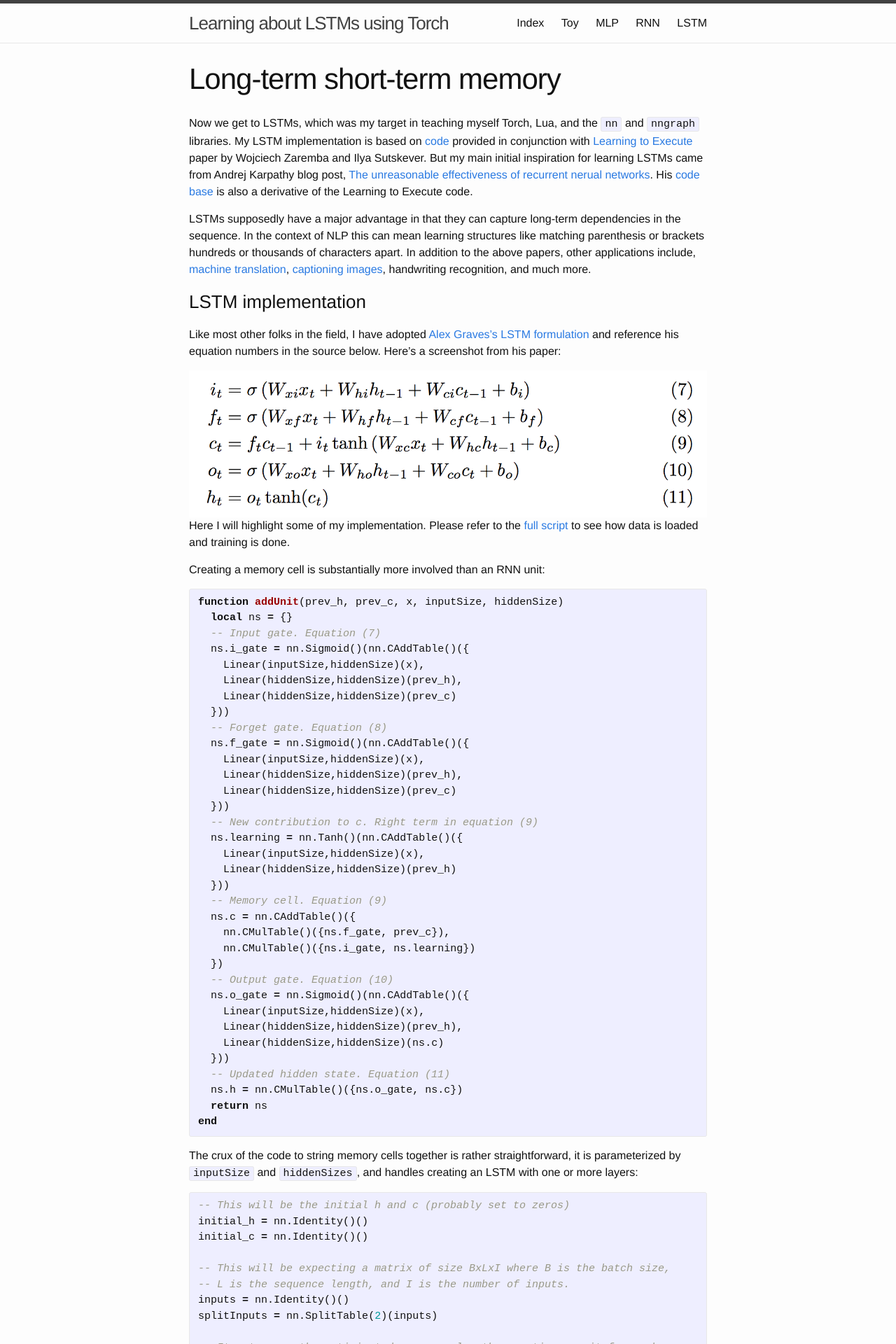
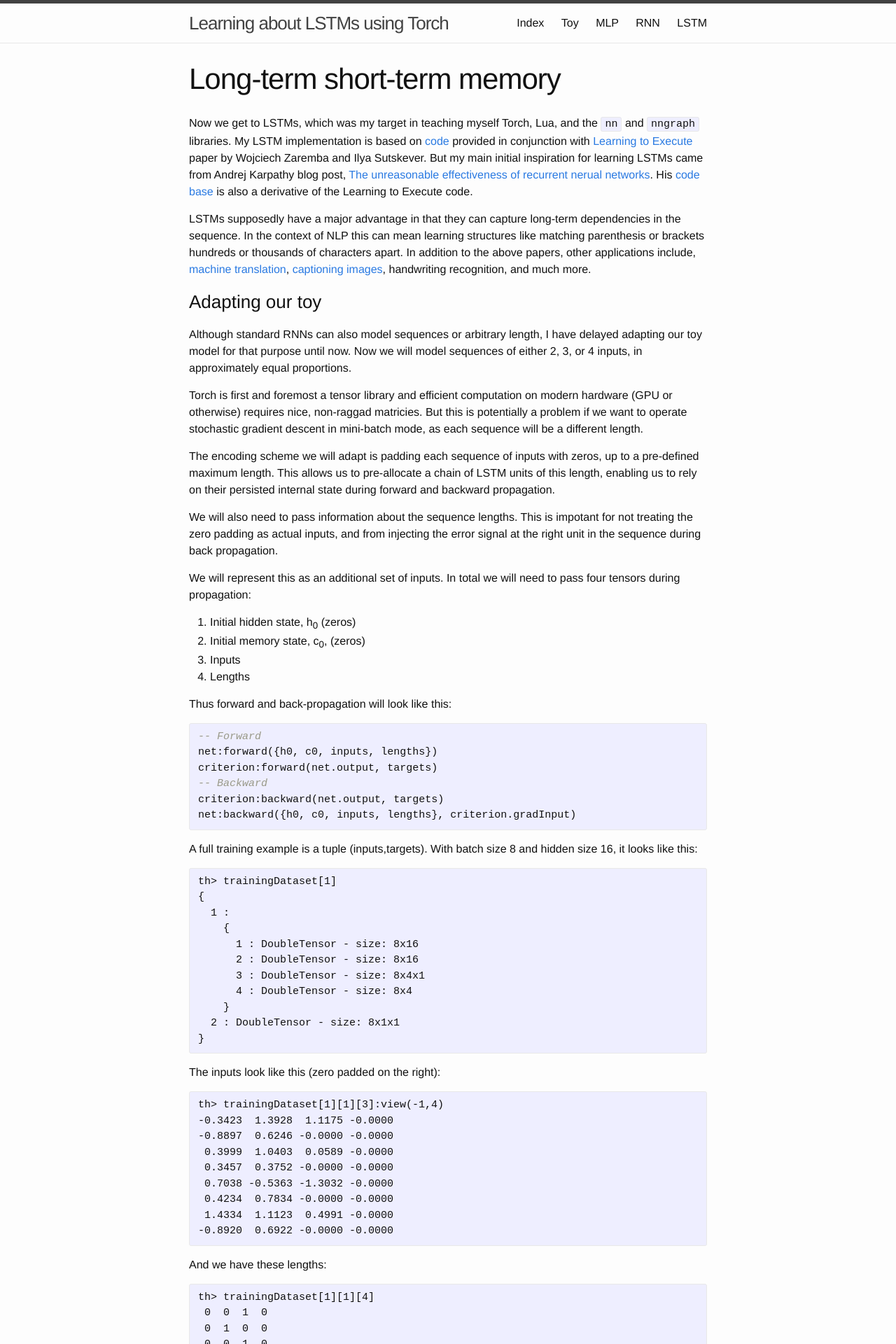
Before and after one commit to kbullaughey/lstm-play, a Jekyll site: the page built from 03-lstm.md, in a window 1280 px wide. Shown: the top 1920 px of the page at 70% size. Built offline with Jekyll 4.4.1, drawn with Linux system fonts in a browser that asks for light colours; some of the changed text lies outside the part shown.

```diff
--- a/03-lstm.md
+++ b/03-lstm.md
@@ -11,6 +11,100 @@ But my main initial inspiration for learning LSTMs came from Andrej Karpathy blo
 
 LSTMs supposedly have a major advantage in that they can capture long-term dependencies in the sequence. In the context of NLP this can mean learning structures like matching parenthesis or brackets hundreds or thousands of characters apart. In addition to the above papers, other applications include, [machine translation](http://papers.nips.cc/paper/5346-sequence-to-sequence-learning-with-neural-networks.pdf), [captioning images](http://arxiv.org/pdf/1411.4555v2.pdf), handwriting recognition, and much more.
 
+### Adapting our toy
+
+Although standard RNNs can also model sequences or arbitrary length, I have delayed adapting our toy model for that purpose until now. Now we will model sequences of either 2, 3, or 4 inputs, in approximately equal proportions.
+
+Torch is first and foremost a tensor library and efficient computation on modern hardware (GPU or otherwise) requires nice, non-raggad matricies. But this is potentially a problem if we want to operate stochastic gradient descent in mini-batch mode, as each sequence will be a different length.
+
+The encoding scheme we will adapt is padding each sequence of inputs with zeros, up to a pre-defined maximum length. This allows us to pre-allocate a chain of LSTM units of this length, enabling us to rely on their persisted internal state during forward and backward propagation.
+
+We will also need to pass information about the sequence lengths. This is impotant for not treating the zero padding as actual inputs, and from injecting the error signal at the right unit in the sequence during back propagation.
+
+We will represent this as an additional set of inputs. In total we will need to pass four tensors during propagation:
+
+0. Initial hidden state, h<sub>0</sub> (zeros)
+0. Initial memory state, c<sub>0</sub>, (zeros)
+0. Inputs
+0. Lengths
+
+Thus forward and back-propagation will look like this:
+
+{% highlight lua %}
+-- Forward
+net:forward({h0, c0, inputs, lengths})
+criterion:forward(net.output, targets)
+-- Backward
+criterion:backward(net.output, targets)
+net:backward({h0, c0, inputs, lengths}, criterion.gradInput)
+{% endhighlight %}
+
+A full training example is a tuple (inputs,targets). With batch size 8 and hidden size 16, it looks like this:
+<pre>
+th> trainingDataset[1]
+{
+  1 :
+    {
+      1 : DoubleTensor - size: 8x16
+      2 : DoubleTensor - size: 8x16
+      3 : DoubleTensor - size: 8x4x1
+      4 : DoubleTensor - size: 8x4
+    }
+  2 : DoubleTensor - size: 8x1x1
+}
+</pre>
+
+The inputs look like this (zero padded on the right):
+<pre>
+th> trainingDataset[1][1][3]:view(-1,4)
+-0.3423  1.3928  1.1175 -0.0000
+-0.8897  0.6246 -0.0000 -0.0000
+ 0.3999  1.0403  0.0589 -0.0000
+ 0.3457  0.3752 -0.0000 -0.0000
+ 0.7038 -0.5363 -1.3032 -0.0000
+ 0.4234  0.7834 -0.0000 -0.0000
+ 1.4334  1.1123  0.4991 -0.0000
+-0.8920  0.6922 -0.0000 -0.0000
+</pre>
+
+And we have these lengths:
+<pre>
+th> trainingDataset[1][1][4]
+ 0  0  1  0
+ 0  1  0  0
+ 0  0  1  0
+ 0  1  0  0
+ 0  0  1  0
+ 0  1  0  0
+ 0  0  1  0
+ 0  1  0  0
+</pre>
+
+We can then use basic <code>nn</code> components to buil a small graph that will take all the hidden state matrices for all timesteps and extract out just the terminal one for each batch member (lengthIndicators is the one-hot encoding of lengths).
+
+Code Fragment X (referred to below):
+
+{% highlight lua %}
+-- Paste all the hidden matricies together. Each one is BxH and the result
+-- will be BxLxH
+ns.out = nn.JoinTable(2)(ns.hiddenStates)
+
+-- The length indicators have shape BxL and we replicate it along the hidden
+-- dimension, resulting in BxLxH.
+ns.lengthIndicators = nn.Replicate(hiddenSize,3)(ns.lengthIndicators)
+
+-- Output layer
+--
+-- We then use the lengthIndicators matrix to mask the output matrix, leaving only
+-- the terminal vectors for each sequence activated. We can then sum over
+-- the sequence to telescope the matrix, eliminating the L dimension. We
+-- feed this through a linear map to produce the predictions.
+ns.y = Linear(hiddenSize, 1)(nn.Sum(2)(nn.CMulTable()({ns.out, ns.lengthIndicators})))
+{% endhighlight %}
+
+
+While manually implementing this for forward propagation is merely a matter of indexing a matrix to to extract out the terminal hidden state for each batch, manually implementing the back-propagation would require some thought and be more error-prone.
+
 ### LSTM implementation
 
 Like most other folks in the field, I have adopted [Alex Graves's LSTM formulation](http://arxiv.org/pdf/1308.0850v5.pdf) and reference his equation numbers in the source below. Here's a screenshot from his paper:
@@ -19,7 +113,7 @@ Like most other folks in the field, I have adopted [Alex Graves's LSTM formulati
   <img src="{{"/assets/lstm/graves_equations.png" | prepend: site.baseurl }}">
 </div>
 
-Here I will highlight some of my implementation. Please refer to the [full script](https://github.com/kbullaughey/lstm-play/blob/master/toys/lstm/model-1_layer.lua) to see how data is loaded and training is done.
+Here I will highlight some of my implementation. Please refer to the [full script](https://github.com/kbullaughey/lstm-play/blob/master/toys/lstm/model-1_layer-variable.lua) to see how data is loaded and training is done.
 
 Creating a memory cell is substantially more involved than an RNN unit:
 
@@ -60,31 +154,41 @@ function addUnit(prev_h, prev_c, x, inputSize, hiddenSize)
 end
 {% endhighlight %}
 
-The crux of the code to string memory cells together is rather straightforward, it is parameterized by <code>inputSize</code> and <code>hiddenSizes</code>, and handles creating an LSTM with one or more layers:
+The crux of the code to string memory cells together is rather straightforward, it is parameterized by <code>inputSize</code> and <code>hiddenSizes</code>. This version handles creating an LSTM with one layer:
 
 {% highlight lua %}
--- This will be the initial h and c (probably set to zeros)
-initial_h = nn.Identity()()
-initial_c = nn.Identity()()
+-- This will be the initial h (probably set to zeros)
+ns.initial_h = nn.Identity()()
+ns.initial_c = nn.Identity()()
+
+-- The length indicators is a one-hot representation of where each sequence
+-- ends. It is a BxL matrix with exactly one 1 in each row.
+ns.lengthIndicators = nn.Identity()()
 
 -- This will be expecting a matrix of size BxLxI where B is the batch size,
 -- L is the sequence length, and I is the number of inputs.
-inputs = nn.Identity()()
-splitInputs = nn.SplitTable(2)(inputs)
+ns.inputs = nn.Identity()()
+ns.splitInputs = nn.SplitTable(2)(ns.inputs)
+
+-- We Save all the hidden states in this table for use in prediction.
+ns.hiddenStates = {}
 
 -- Iterate over the anticipated sequence length, creating a unit for each
 -- timestep.
-local unit = {h=initial_h, c=initial_c}
-for i=1,length do
-  local x = nn.SelectTable(i)(splitInputs)
+local unit = {h=ns.initial_h, c=ns.initial_c}
+for t=1,maxLength do
+  local x = nn.SelectTable(t)(ns.splitInputs)
   unit = addUnit(unit.h, unit.c, x, inputSize, hiddenSize)
+  -- We prepare it to get joined along the time steps as the middle dimension,
+  -- by adding an middle dimension with size 1.
+  print("timestep " .. t .. ", batchsize: " .. batchSize .. ", hiddenSize " .. hiddenSize)
+  ns.hiddenStates[t] = nn.Reshape(batchSize, 1, hiddenSize)(unit.h)
 end
 
--- Output layer
-y = Linear(hiddenSize, 1)(unit.h)
+-- INSERT CODE FRAGMENT X (above) HERE (omitted for brevity).
 
 -- Combine into a single graph
-mod = nn.gModule({initial_h, initial_c, inputs},{y})
+local mod = nn.gModule({ns.initial_h, ns.initial_c, ns.inputs, ns.lengthIndicators},{ns.y})
 {% endhighlight %}
 
 And we'll also need to share parameters among memory cells. You might have noticed I've been using a global function, <code>Linear</code>, but the name is not prefixed with <code>nn</code>, but it seems to work the same as <code>nn.Linear</code>. This is for the purpose of setting up parameter sharing. My function masquerading as <code>nn.Linear</code> keeps a table of all the linear modules while constructing the net, so that we have references to them later to set up parameter sharing:
@@ -126,6 +227,10 @@ LSTMs have many more parameters than our simple RNN, mainly do to all the additi
 The performance looks very good:
 
 <div class="standard-image">
+  <img src="{{"/assets/lstm/model-1_layer-variable-1.png" | prepend: site.baseurl }}">
+</div>
+
+<div class="standard-image">
   <img src="{{"/assets/lstm/model-1_layer-1.png" | prepend: site.baseurl }}">
 </div>
 
--- a/_sass/_layout.scss
+++ b/_sass/_layout.scss
@@ -164,6 +164,15 @@
   }
 }
 
+.wide-image {
+  margin: 0 auto;
+  width: 500px;
+  img {
+    width: 100%;
+    height: auto;
+  }
+}
+
 .standard-image {
   margin: 0 auto;
   width: 350px;
```
Also changed, not shown: other parts of 03-lstm.md (+0 -3 lines), _posts/2015-09-21-torch-and-gpu.md (added, +147 -0 lines), assets/gpu/gpu_elapsed_time_and_size-1.png (added), assets/lstm/model-1_layer-variable-1.png (added).
